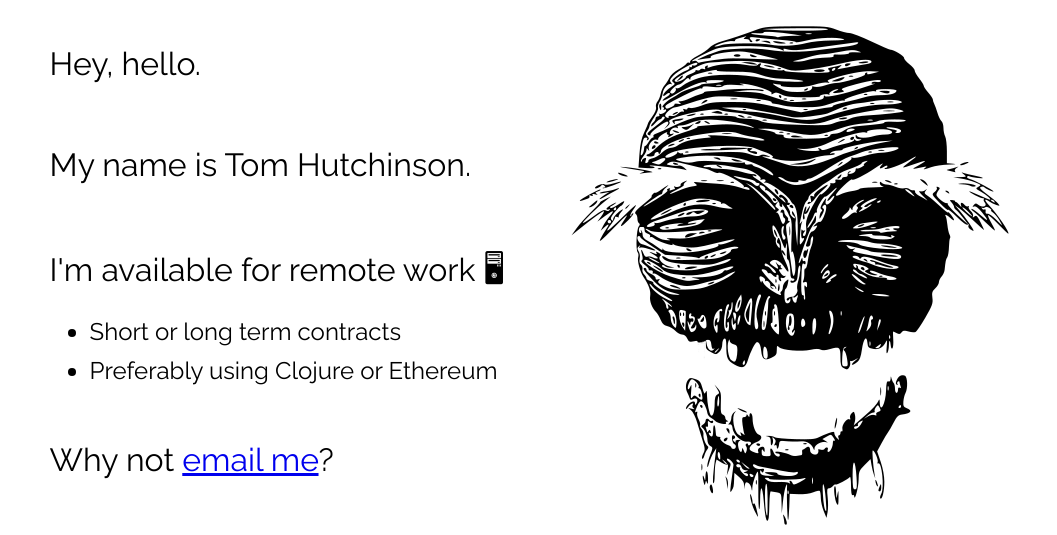
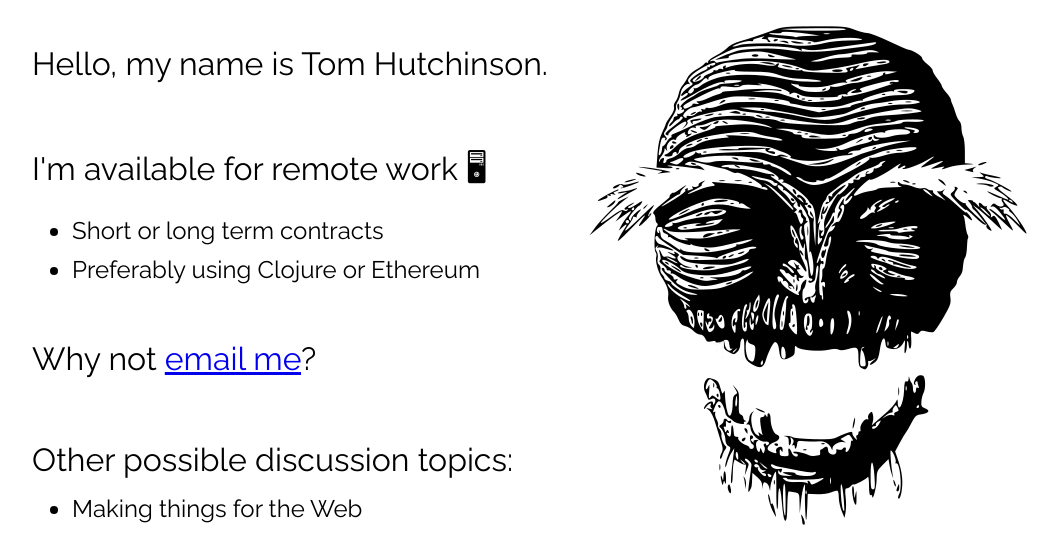
Before and after one commit to tomisme/public, a plain HTML site: page index.html in a window 1280 px wide. Shown: the top 535 px of the page, without its empty margins (95-1152 px from the left). Drawn offline with Linux system fonts and the light colour scheme.

Commit message:
Update index.html

```diff
--- a/index.html
+++ b/index.html
@@ -38,8 +38,7 @@
   <body>
    <div class="long">
     <div class="short">
-     <p> Hey, hello. </p>
-     <p> My name is Tom Hutchinson. </p>
+     <p> Hello, my name is Tom Hutchinson. </p>
      <p class="last"> I'm available for remote work 🖥</p>
      <ul>
       <li> Short or long term contracts</li>
```
